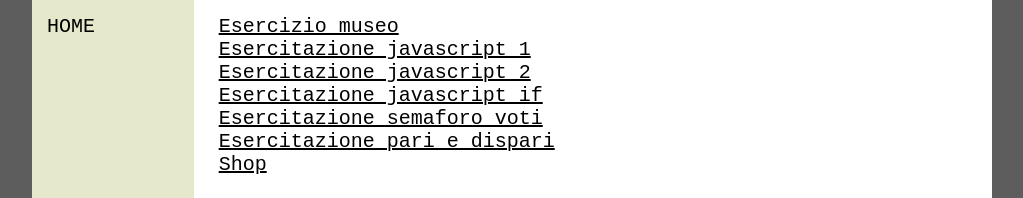
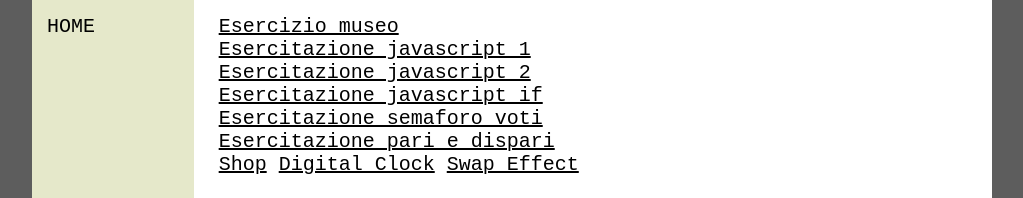
Before and after one commit to Vittorio29/Vittorio17.github.io, a plain HTML site: page tpsit.html in a window 1280 px wide. Shown: the top 198 px of the page, without its empty margins (128-1151 px from the left). Drawn offline with Linux system fonts and the light colour scheme.

Commit message:
Update tpsit.html

```diff
--- a/tpsit.html
+++ b/tpsit.html
@@ -28,6 +28,8 @@
 				<a href="esercizioSemaforoVoti.html">Esercitazione semaforo voti</a><br/>
 				<a href="EsercizioPari_dispari.html">Esercitazione pari e dispari</a><br/>
 				<a href="shopshoes.html">Shop</a>
+				<a href="digitalclock.html">Digital Clock</a>
+				<a href="swapeffect.html">Swap Effect</a>
 			</main>
 		</div>
 		<footer>
```
